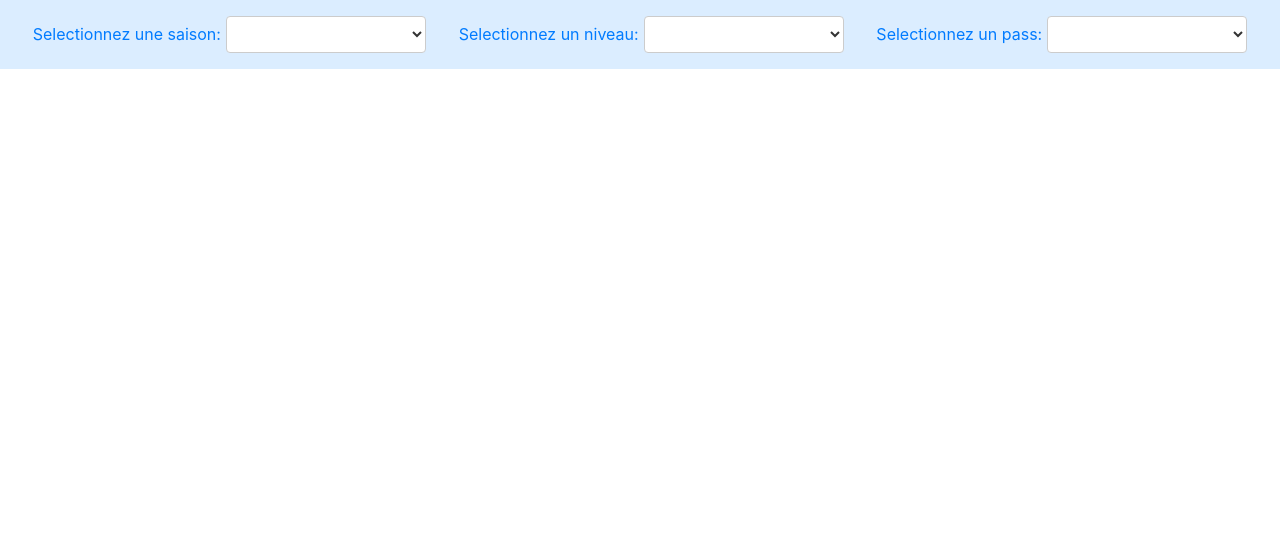
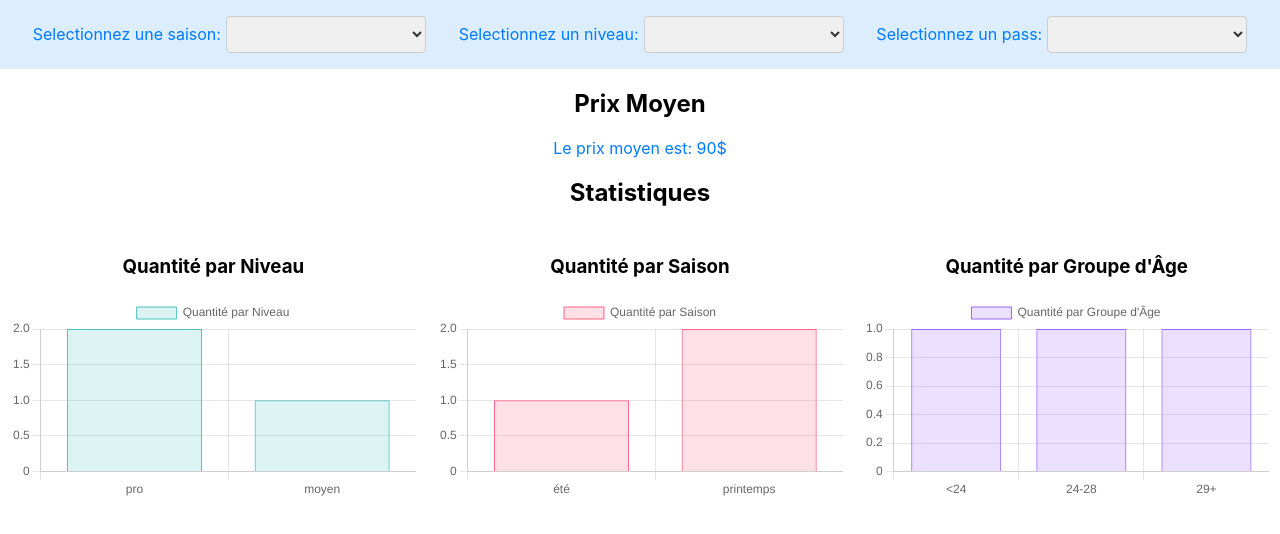
Before and after one commit to GitHubYanis/React-Dashboard, a React (Create React App) app: page / in a window 1280 px wide. Shown: the top 534 px of the page. Built offline with nearby package versions, Linux system fonts and the light colour scheme.

Commit message:
created component for bar charts (functional)

```diff
--- a/package.json
+++ b/package.json
@@ -6,9 +6,11 @@
     "@testing-library/jest-dom": "^5.17.0",
     "@testing-library/react": "^13.4.0",
     "@testing-library/user-event": "^13.5.0",
+    "chart.js": "^3.7.0",
     "react": "^18.2.0",
+    "react-chartjs-2": "^5.2.0",
     "react-dom": "^18.2.0",
-    "react-scripts": "5.0.1",
+    "react-scripts": "^5.0.1",
     "web-vitals": "^2.1.4"
   },
   "scripts": {
--- /dev/null
+++ b/src/components/BarCharts.js
@@ -0,0 +1,144 @@
+import React from 'react';
+import { Bar } from 'react-chartjs-2';
+import {
+    Chart as ChartJS,
+    CategoryScale,
+    LinearScale,
+    BarElement,
+    Title,
+    Tooltip,
+    Legend,
+} from 'chart.js';
+import styles from './BarCharts.module.css';
+
+ChartJS.register(
+    CategoryScale,
+    LinearScale,
+    BarElement,
+    Title,
+    Tooltip,
+    Legend
+);
+
+const BarCharts = () => {
+    const chartData = [{
+        "id": 0,
+        "saison": "été",
+        "prix": 351,
+        "age": 20,
+        "niveau": "pro",
+        "compte": false,
+        "passe": "double"
+      },
+      {
+        "id": 1,
+        "saison": "printemps",
+        "prix": 481,
+        "age": 29,
+        "niveau": "moyen",
+        "compte": true,
+        "passe": "double"
+      },
+      {
+        "id": 2,
+        "saison": "printemps",
+        "prix": 173,
+        "age": 28,
+        "niveau": "pro",
+        "compte": true,
+        "passe": "illimité"
+      }];
+
+    const organizeChartData = () => {
+        const levelData = {};
+        const seasonData = {};
+        const ageGroupData = { "<24": 0, "24-28": 0, "29+": 0 };
+
+        chartData.forEach(({ niveau, saison, age }) => {
+            // Levels data:
+            levelData[niveau] = (levelData[niveau] || 0) + 1;
+
+            // Seasons data:
+            seasonData[saison] = (seasonData[saison] || 0) + 1;
+
+            // Age groups data:
+            if (age < 24) {
+                ageGroupData["<24"] += 1;
+            } else if (age >= 24 && age <= 28) {
+                ageGroupData["24-28"] += 1;
+            } else {
+                ageGroupData["29+"] += 1;
+            }
+        });
+        return { levelData, seasonData, ageGroupData}
+    }
+
+    const { levelData, seasonData, ageGroupData } = organizeChartData();
+
+    const options = {
+        responsive: true,
+        plugins: {
+            legend: { position: "top" }
+        },
+    };
+
+    return (
+        <div>
+            <h2>Statistiques</h2>
+            <div className={styles.barChartsContainer}>
+                {chartData.length > 0 ? (
+                    <>
+                        <div className={`${styles.chart} ${styles.niveauChart}`}>
+                            <h3>Quantité par Niveau</h3>
+                            <Bar data={{
+                                    labels: Object.keys(levelData),
+                                    datasets: [{
+                                        label: 'Quantité par Niveau',
+                                        data: Object.values(levelData),
+                                        backgroundColor: 'rgba(75,192,192,0.2)',
+                                        borderColor: 'rgba(75,192,192,1)',
+                                        borderWidth: 1,
+                                    }],
+                                }}
+                                options={options}
+                            />
+                        </div>
+                        <div className={`${styles.chart} ${styles.saisonChart}`}>
+                            <h3>Quantité par Saison</h3>
+                            <Bar data={{
+                                    labels: Object.keys(seasonData),
+                                    datasets: [{
+                                        label: 'Quantité par Saison',
+                                        data: Object.values(seasonData),
+                                        backgroundColor: 'rgba(255,99,132,0.2)',
+                                        borderColor: 'rgba(255,99,132,1)',
+                                        borderWidth: 1,
+                                    }],
+                                }}
+                                options={options}
+                            />
+                        </div>
+                        <div className={`${styles.chart} ${styles.ageGroupChart}`}>
+                            <h3>Quantité par Groupe d'Âge</h3>
+                            <Bar data={{
+                                    labels: Object.keys(ageGroupData),
+                                    datasets: [{
+                                        label: 'Quantité par Groupe d\'Âge',
+                                        data: Object.values(ageGroupData),
+                                        backgroundColor: 'rgba(153, 102, 255, 0.2)',
+                                        borderColor: 'rgba(153, 102, 255, 1)',
+                                        borderWidth: 1,
+                                    }]
+                                }}
+                                options={options}
+                            />
+                        </div>
+                    </>
+                ) : (
+                    <p>Aucunes données...</p>
+                )}
+            </div>
+        </div>
+    );
+};
+export default BarCharts;
--- /dev/null
+++ b/src/components/BarCharts.module.css
@@ -0,0 +1,11 @@
+.barChartsContainer {
+    display: flex;
+    flex-direction: row;
+    justify-content: space-around;
+    align-items: center;
+  }
+
+  .chart {
+    flex: 1;
+    margin: 10px;
+  }
--- a/src/components/Filters.js
+++ b/src/components/Filters.js
@@ -12,16 +12,16 @@ const Filters = () => {
 
   const levels = [
     { value: '', label: '' },
-    { value: 'beginner', label: 'Débutant' },
-    { value: 'intermediate', label: 'Intermédiaire' },
-    { value: 'advanced', label: 'Avancé' },
+    { value: 'novice', label: 'Novice' },
+    { value: 'medium', label: 'Moyen' },
+    { value: 'professional', label: 'Professionnel' },
   ];
 
   const passes = [
     { value: '', label: '' },
-    { value: 'passA', label: 'Pass A' },
-    { value: 'passB', label: 'Pass B' },
-    { value: 'passC', label: 'Pass C' },
+    { value: 'simple', label: 'Simple' },
+    { value: 'double', label: 'Double' },
+    { value: 'unlimited', label: 'Illimité' },
   ];
 
   const createDropdown = (options, className) => (
--- a/src/components/Filters.module.css
+++ b/src/components/Filters.module.css
@@ -18,7 +18,6 @@ p {
     font-size: 16px;
     border: 1px solid #CCCCCC;
     border-radius: 4px;
-    background-color: #FFFFFF;
     color: #333333;
     width: 200px;
     cursor: pointer;
--- a/src/pages/dashboard.js
+++ b/src/pages/dashboard.js
@@ -1,12 +1,13 @@
 import React, { useState } from 'react';
 import Filters from '../components/Filters';
+import AveragePrice from '../components/AveragePrice';
+import BarCharts from '../components/BarCharts';
 
 const Dashboard = () => {
     // const [selectedSeason, setSelectedSeason] = useState('');
     // const [selectedLevel, setSelectedLevel] = useState('');
     // const [selectedPass, setSelectedPass] = useState('');
 
-    // // Event handlers to update state when dropdowns are changed
     // const handleSeasonChange = (value) => {
     //   setSelectedSeason(value);
     // };
@@ -29,18 +30,17 @@ const Dashboard = () => {
           onLevelChange={handleLevelChange}
           onPassChange={handlePassChange}
         /> */}
-        {/* <AveragePrice
-          selectedSeason={selectedSeason}
+        <AveragePrice/>
+          {/* selectedSeason={selectedSeason}
           selectedLevel={selectedLevel}
           selectedPass={selectedPass}
-        />
-        <BarCharts
-          selectedSeason={selectedSeason}
+        /> */}
+        <BarCharts/>
+          {/* selectedSeason={selectedSeason}
           selectedLevel={selectedLevel}
           selectedPass={selectedPass}
         /> */}
       </div>
     );
   };
-
   export default Dashboard;
```
Also changed, not shown: 1 other file (tests, documents, lock files or other folders).
